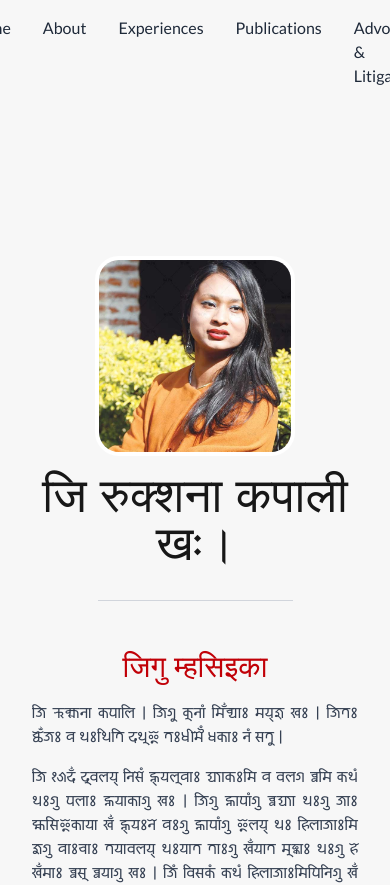
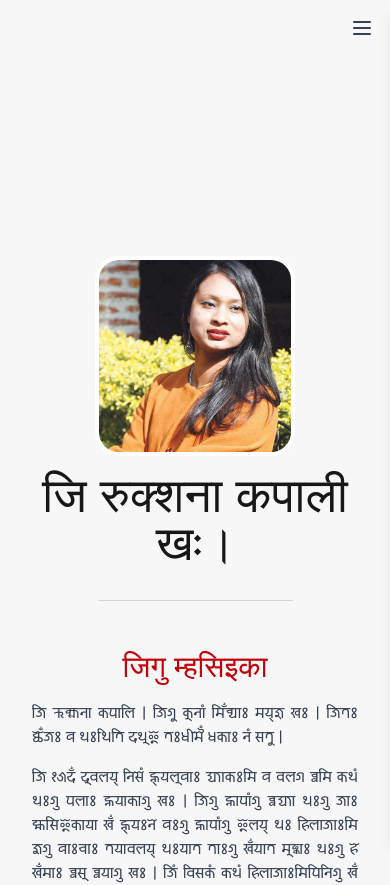
Before and after one commit to shakyasimha/ruku-ya-portfolio, a Next.js app: page / in a window 390 px wide. Shown: the top 885 px of the page. Built offline with nearby package versions, Linux system fonts and the light colour scheme; a web font is replaced by a local one.

Commit message:
added mobile burger icon for navbar

```diff
--- a/src/components/Navbar/index.tsx
+++ b/src/components/Navbar/index.tsx
@@ -1,49 +1,152 @@
-// @/components/Navbar
 "use client";
 
+import { useState } from "react";
 import Link from "next/link";
-import { lato } from "@/ui/fonts";
 
-interface NavItem {
+type NavItem = {
   label: string;
   href: string;
-}
+};
 
-interface NavbarProps {
+type NavbarProps = {
   navItems: NavItem[];
-    offset?: number;
-}
+};
 
-export default function Navbar({ navItems, offset = 80 }: NavbarProps) {
-    const handleClick = (e: React.MouseEvent<HTMLAnchorElement>, targetId: string) => {
+export default function Navbar({ navItems }: NavbarProps) {
+  const [isOpen, setIsOpen] = useState(false);
+
+  const toggleMenu = () => setIsOpen(!isOpen);
+  const closeMenu = () => setIsOpen(false);
+
+  const handleScroll = (
+    e: React.MouseEvent<HTMLAnchorElement>,
+    href: string,
+  ) => {
     e.preventDefault();
-        const element = document.getElementById(targetId);
-        if(element) {
+    closeMenu();
+
+    const element = document.getElementById(href);
+    if (element) {
+      const navbarHeight = 64; // Adjust based on your navbar height
       const elementPosition = element.getBoundingClientRect().top;
-            const offsetPosition = elementPosition + window.pageYOffset - offset;
+      const offsetPosition =
+        elementPosition + window.pageYOffset - navbarHeight;
 
       window.scrollTo({
         top: offsetPosition,
-                behavior: 'smooth'
+        behavior: "smooth",
       });
     }
   };
 
   return (
-        <nav className="fixed top-0 w-full bg-[#f7f7f7] text-gray-800 p-4 z-50">
-            <ul className={`${lato.className} flex justify-center gap-8`}>
+    <>
+      {/* Desktop Navbar */}
+      <nav className="hidden md:flex fixed top-0 left-0 right-0 bg-[#f7f7f7] z-50">
+        <div className="max-w-4xl mx-auto w-full px-4">
+          <ul className="flex justify-center gap-8 py-4">
             {navItems.map((item) => (
               <li key={item.href}>
                 <Link
                   href={`#${item.href}`}
-                            onClick={(e)=>handleClick(e, item.href)}
-                            className="hover:text-gray-600 transition-colors"
+                  onClick={(e) => handleScroll(e, item.href)}
+                  className="text-gray-700 hover:text-red-700 transition-colors duration-200"
                 >
                   {item.label}
                 </Link>
               </li>
             ))}
           </ul>
+        </div>
       </nav>
+
+      {/* Mobile Navbar */}
+      <nav className="md:hidden fixed top-0 left-0 right-0 bg-[#f7f7f7] z-50">
+        <div className="flex justify-end items-center px-4 py-4">
+          {/* Burger Icon */}
+          <button
+            onClick={toggleMenu}
+            className="text-gray-700 focus:outline-none"
+            aria-label="Toggle menu"
+          >
+            <svg
+              className="w-6 h-6"
+              fill="none"
+              stroke="currentColor"
+              viewBox="0 0 24 24"
+            >
+              {isOpen ? (
+                <path
+                  strokeLinecap="round"
+                  strokeLinejoin="round"
+                  strokeWidth={2}
+                  d="M6 18L18 6M6 6l12 12"
+                />
+              ) : (
+                <path
+                  strokeLinecap="round"
+                  strokeLinejoin="round"
+                  strokeWidth={2}
+                  d="M4 6h16M4 12h16M4 18h16"
+                />
+              )}
+            </svg>
+          </button>
+        </div>
+      </nav>
+
+      {/* Overlay */}
+      {isOpen && (
+        <div
+          className="md:hidden fixed inset-0 bg-opacity-50 z-40"
+          onClick={closeMenu}
+        />
+      )}
+
+      {/* Slide-in Menu */}
+      <div
+        className={`md:hidden fixed top-0 right-0 h-full w-64 bg-white shadow-lg z-50 transform transition-transform duration-300 ease-in-out ${
+          isOpen ? "translate-x-0" : "translate-x-full"
+        }`}
+      >
+        {/* Close button */}
+        <div className="flex justify-end p-4">
+          <button
+            onClick={closeMenu}
+            className="text-gray-700 focus:outline-none"
+            aria-label="Close menu"
+          >
+            <svg
+              className="w-6 h-6"
+              fill="none"
+              stroke="currentColor"
+              viewBox="0 0 24 24"
+            >
+              <path
+                strokeLinecap="round"
+                strokeLinejoin="round"
+                strokeWidth={2}
+                d="M6 18L18 6M6 6l12 12"
+              />
+            </svg>
+          </button>
+        </div>
+
+        {/* Menu Items */}
+        <ul className="flex flex-col gap-6 px-8 py-4">
+          {navItems.map((item) => (
+            <li key={item.href}>
+              <Link
+                href={`#${item.href}`}
+                onClick={(e) => handleScroll(e, item.href)}
+                className="text-lg text-gray-700 hover:text-red-700 transition-colors duration-200 block"
+              >
+                {item.label}
+              </Link>
+            </li>
+          ))}
+        </ul>
+      </div>
+    </>
   );
 }
```
Lines whose indentation alone changed are shown as unchanged.
